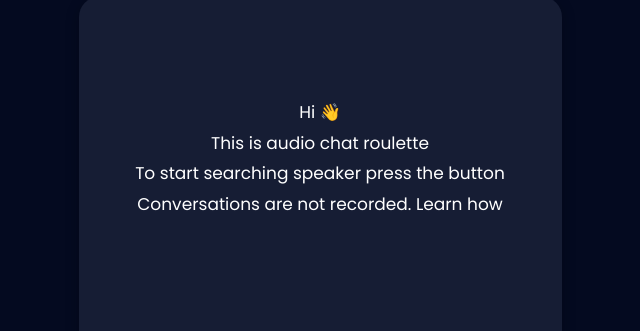
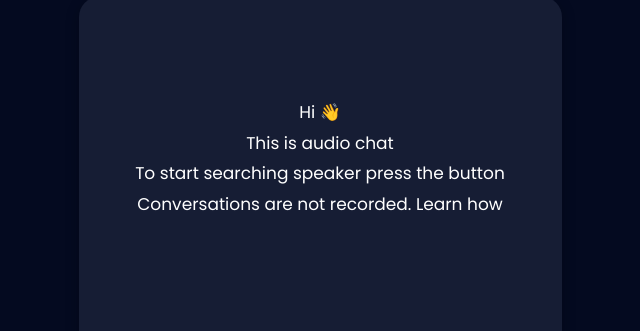
Before and after one commit to zheniaslius/spilka-client, a Next.js app: page / in a window 1280 px wide. Shown: the part 128-459 px from the top of the page, without its empty margins (320-960 px from the left). Built offline with nearby package versions, Linux system fonts and the light colour scheme; no server answers; the database is empty.

Commit message:
update text

```diff
--- a/src/i18n/index.js
+++ b/src/i18n/index.js
@@ -5,7 +5,7 @@ const resources = {
   en: {
     translation: {
       'hello': 'Hi',
-      'thisIs': 'This is audio chat roulette',
+      'thisIs': 'This is audio chat',
       'searching': 'Seaching for someone cool',
       'toStart': 'To start searching speaker press the button',
       'notRecored': 'Conversations are not recorded',
@@ -13,13 +13,13 @@ const resources = {
       'userDisconnected': 'User disconnected',
       'startNewSearch': 'Start new search',
       'micMuted': 'Your mic is muted',
-      'description': 'Spilka - voice chat roulette. Speak with random preson from all around the world'
+      'description': 'Spilka - voice chat. Speak with random preson from all around the world'
     },
   },
   uk: {
     translation: {
       'hello': 'Привіт',
-      'thisIs': 'Це голосова чат рулетка',
+      'thisIs': 'Це голосовий чат',
       'searching': 'Шукаємо співрозмовника',
       'toStart': 'Щоб почати пошук співрозмовника натисніть кнопку',
       'notRecored': 'Розмови не записуються',
```
